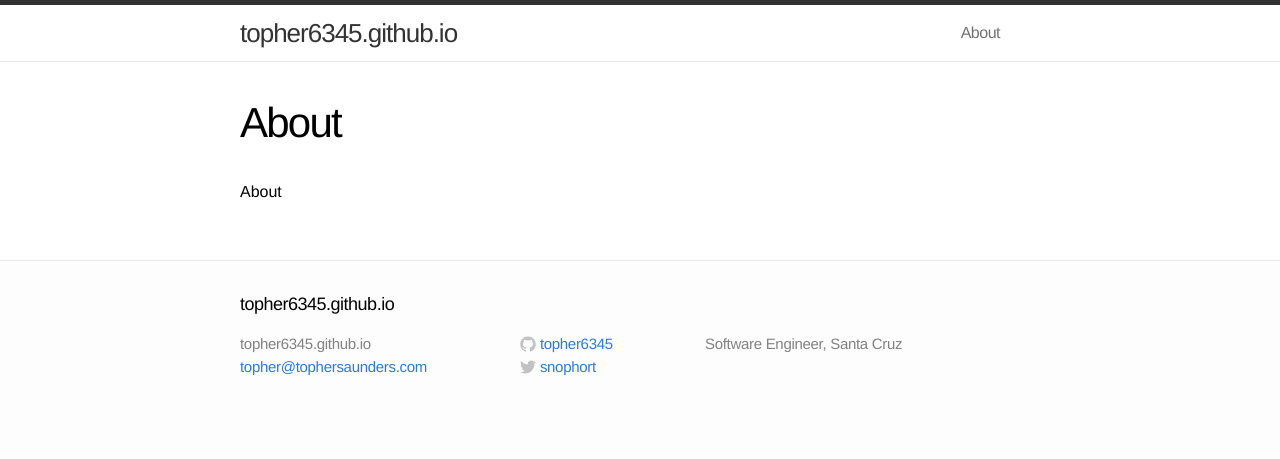
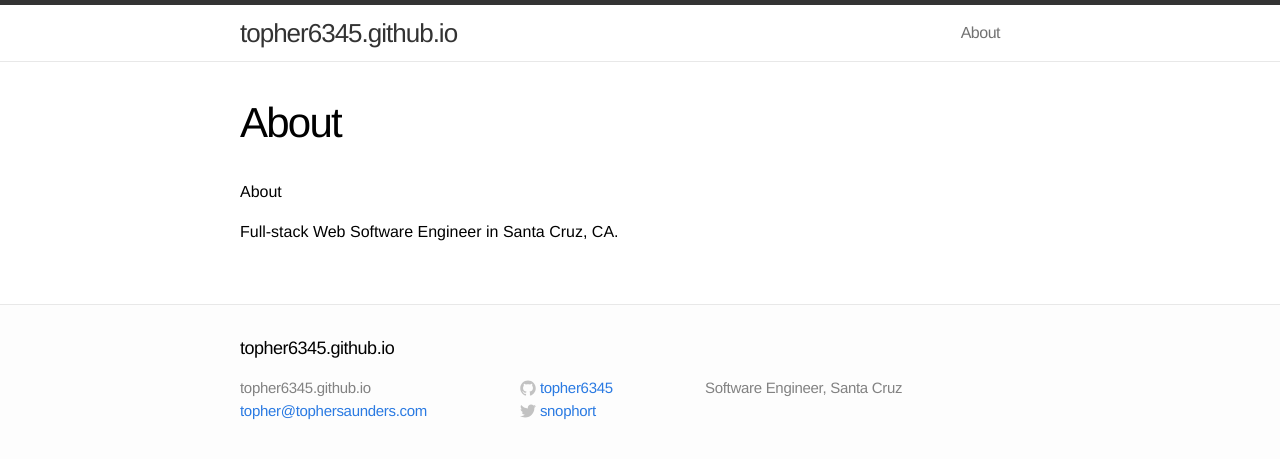
Before and after one commit to topher6345/topher6345.github.io, a Jekyll site: the page built from about.md, in a window 1280 px wide. Shown: the top 459 px of the page. Built offline with Jekyll 4.4.1, drawn with Linux system fonts in a browser that asks for light colours; Markdown is read by kramdown in place of the engine named in the settings.

Commit message:
Update about.md

```diff
--- a/about.md
+++ b/about.md
@@ -5,3 +5,5 @@ permalink: /about/
 ---
 
 # About
+
+Full-stack Web Software Engineer in Santa Cruz, CA.
```
